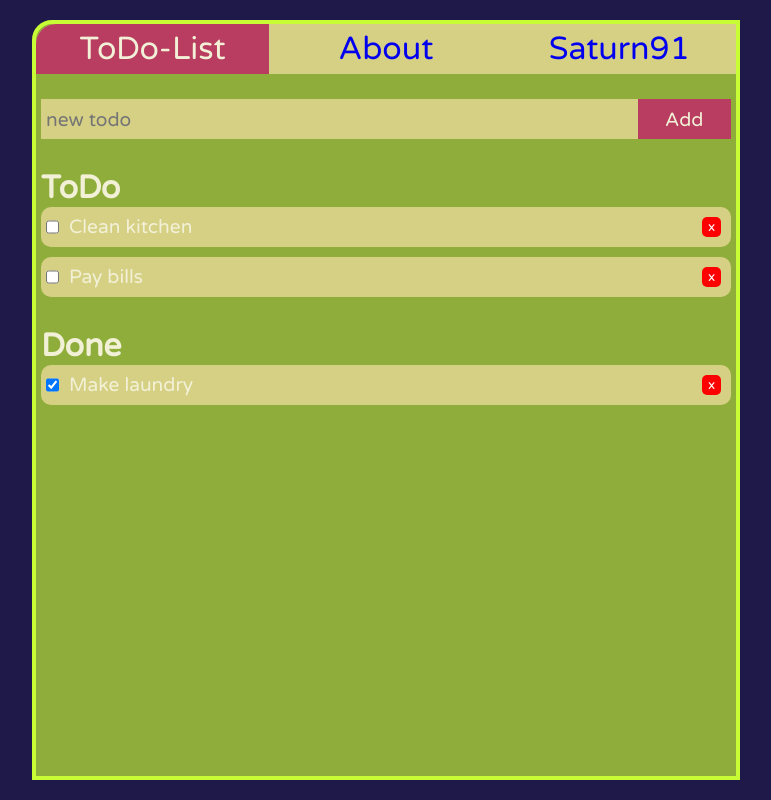
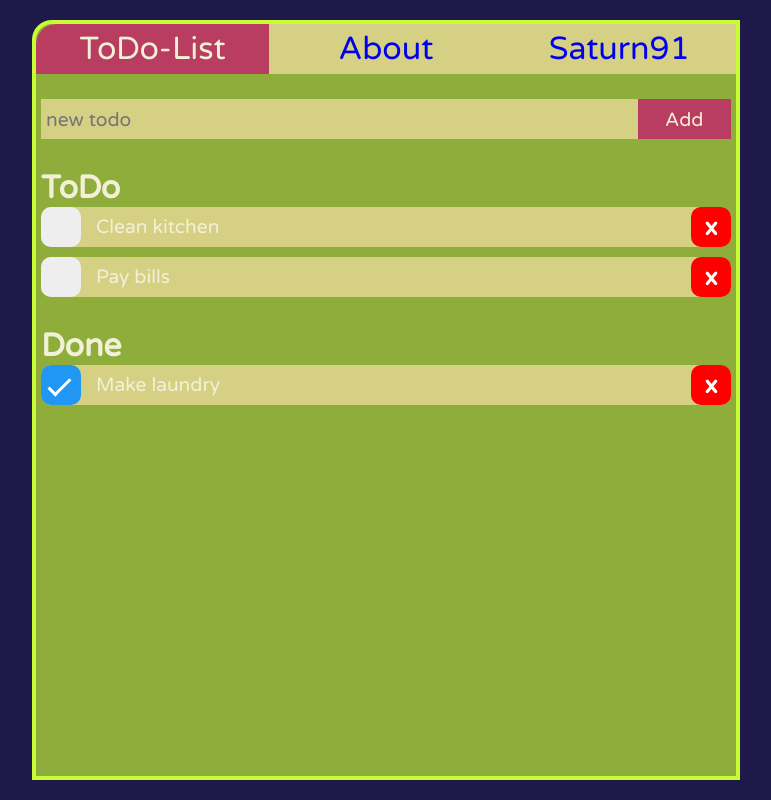
Before and after one commit to Saturn91/cas-fe-angular-recap-exercise, an Angular app: page /todos in a window 1280 px wide. Shown: the whole page, without its empty margins (254-1025 px from the left). Built offline with nearby package versions, Linux system fonts and the light colour scheme.

Commit message:
[EDIT] css and own checkbox

```diff
--- a/src/app/to-do-manager/item-view/item-view.component.html
+++ b/src/app/to-do-manager/item-view/item-view.component.html
@@ -1,5 +1,10 @@
 <div class='classView'>
-  <input type="checkbox" (change)="OnCheckBoxChange()" [checked]="todo.done" >
-  <p>{{todo?.description}}</p>
+  <div class='hitbox' (click)="OnCheckBoxChange()">
+    <label class="container">
+      <input type="checkbox" (change)="OnCheckBoxChange()" [checked]="todo.done">
+      <span class="checkmark"></span>
+    </label>
+    <p>{{todo?.description}}</p>
+  </div>
   <button (click)="DeleteTodo()">x</button>
 </div>
--- a/src/app/to-do-manager/item-view/item-view.component.scss
+++ b/src/app/to-do-manager/item-view/item-view.component.scss
@@ -1,11 +1,10 @@
 .classView {
   display: flex;
   background-color: var(--col1);
-  padding: 5px;
   margin-bottom: 10px;
   border-radius: 10px;
-  height: 30px;
-  line-height: 30px;
+  height: 40px;
+  line-height: 40px;
   font-size: 1.2rem;
 }
 
@@ -13,20 +12,92 @@
   width: 100%;
 }
 
-.classView input {
-  margin-right: 10px;
+button {
+  padding: 0;
+  height: 40px;
+  width: 40px;
+  min-width: 40px;
+  background-color: red;
+  color: white;
+  border-radius: 10px;
+  border-style: none;
+  text-align: center;
+  font-size: 1.5rem;
+  font-weight: bolder;
 }
 
-button {
-  padding: 0;
-  margin-top: 5px;
-  margin-right: 5px;
+/* The container */
+.container {
+  display: block;
+  position: relative;
+  padding-left: 35px;
+  margin-bottom: 12px;
+  cursor: pointer;
+  font-size: 22px;
+  -webkit-user-select: none;
+  -moz-user-select: none;
+  -ms-user-select: none;
+  user-select: none;
+  margin-right: 20px;
+  height: 100%;
+}
+
+/* Hide the browser's default checkbox */
+.container input {
+  position: absolute;
+  opacity: 0;
+  cursor: pointer;
+  height: 0px;
+  width: 0px;
+}
+
+/* Create a custom checkbox */
+.checkmark {
+  position: absolute;
+  top: 0;
+  left: 0;
+  height: 40px;
+  width: 40px;
+  background-color: #eee;
+  border-radius: 10px;
+}
+
+/* On mouse-over, add a grey background color */
+.container:hover input ~ .checkmark {
+  background-color: #ccc;
+}
+
+/* When the checkbox is checked, add a blue background */
+.container input:checked ~ .checkmark {
+  background-color: #2196F3;
+}
+
+/* Create the checkmark/indicator (hidden when not checked) */
+.checkmark:after {
+  content: "";
+  position: absolute;
+  display: none;
+}
+
+/* Show the checkmark when checked */
+.container input:checked ~ .checkmark:after {
+  display: block;
+}
+
+/* Style the checkmark/indicator */
+.container .checkmark:after {
+  left: 13px;
+  top: 8px;
+  width: 8px;
   height: 20px;
-  width: 20px;
-  background-color: red;
-  color: white;
-  border-radius: 5px;
-  border-style: none;
-  text-align: center;
+  border: solid white;
+  border-width: 0 3px 3px 0;
+  -webkit-transform: rotate(45deg);
+  -ms-transform: rotate(45deg);
+  transform: rotate(45deg);
+}
 
+.hitbox {
+  display: flex;
+  width: 100%
 }
```
